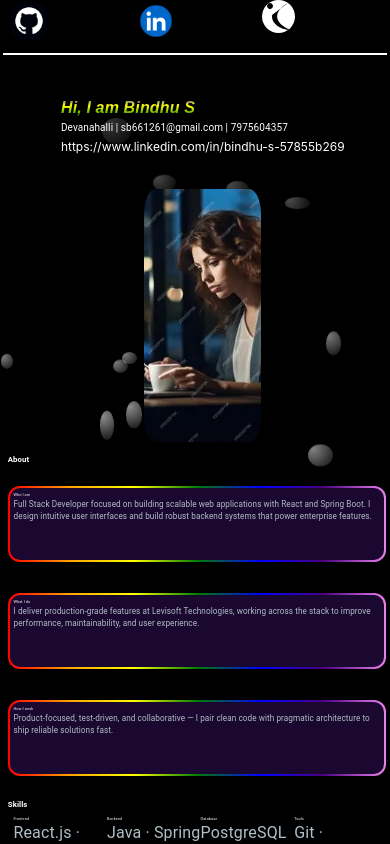
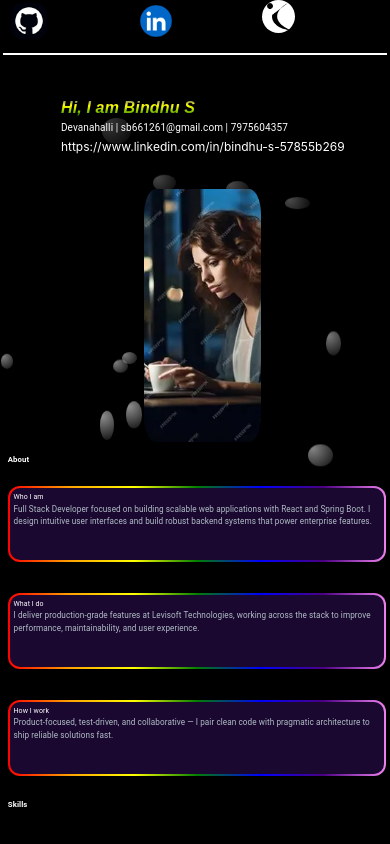
Before and after one commit to bindhuS7/Portfolio, a React (Create React App) app in the folder portfolio/: page / in a window 390 px wide. Built offline with nearby package versions, Linux system fonts and the light colour scheme; some icons are missing.

Commit message:
responsive about & contact SKILLS

```diff
--- a/portfolio/src/Style.jsx
+++ b/portfolio/src/Style.jsx
@@ -1,6 +1,6 @@
 export const primaryHead = { fontSize: "2vw", color: '#FFFFFF', fontWeight: 'bold', textTransform: "capitalize" }
-export const secondaryHead = { fontSize: "1vw", color: '#FFFFFF', fontWeight: 'bold',fontWeight:"1vw" }
-export const normalText = { color: "#B0BEC5" }
+export const secondaryHead = { fontSize:{xs:"1.8vw",sm:"1vw",md:"1vw",lg:"1vw",xl:"1vw"}, color: '#FFFFFF', fontWeight: 'bold',fontWeight:"1vw" }
+export const normalText = { color: "#B0BEC5",fontSize:{xs:"1.8vw",sm:"1vw",md:"1vw",lg:"1vw",xl:"1vw"} }
 export const normalTextwithtextDecorationNone = { color: "#B0BEC5", textDecoration: "none" }
 export const aboutcontentdes={ color: "#B0BEC5",fontSize:{xs:"2.1vw",sm:"1.8vw",md:"1.5vw",lg:"1.2vw",xl:"1vw"} }
 export const aboutBox = {
@@ -26,4 +26,12 @@ export const aboutBox = {
   // transition: "all 0.3s ease",
 // }
 }
-export const skillBox = { display: "flex", justifyContent: "flex-start", flexDirection: "column", alignItems: "start", width: "22%", padding: "1%", height: "45%" }
+export const skillBox = { display: "flex", justifyContent: "flex-start", flexDirection: "column", alignItems: "start",
+   width: {
+    xs:"98%",
+    sm:"23%",
+    md:"23%",
+    lg:"23%",
+    xl:"23%"
+   },
+   padding: "1%", height:{xs:"90%",sm:"45%",md:"45%",lg:"45%",xl:"45%"} }
--- a/portfolio/src/components/Skills.jsx
+++ b/portfolio/src/components/Skills.jsx
@@ -5,9 +5,9 @@ import { motion } from 'framer-motion';
 const MotionBox = motion(Box);
 const Skills = () => {
     return (
-        <Box sx={{ backgroundColor: "transparent", height: "5vh", display: 'flex', justifyContent: "space-between", flexDirection: "column", padding: "2% 2% 2% 2%", marginBottom: "10vh" }}>
+        <Box sx={{ backgroundColor: "transparent", height: {xs:"25vh",sm:"5vh",md:"5vh",lg:"5vh",xl:"5vh"}, display: 'flex', justifyContent: "space-between", flexDirection:"column", padding: "2% 2% 2% 2%", marginBottom: "10vh" }}>
             <Typography sx={primaryHead}>skills</Typography>
-            <Box sx={{ height: "70%", display: 'flex', justifyContent: "space-around" }}>
+            <Box sx={{ height: "80%", display: 'flex', justifyContent: "space-around", flexDirection: {xs:"column",sm:"row",md:"row",lg:"row",xl:"row"}, }}>
                <MotionBox
                     initial={{ opacity: 0, y: 50 }}
                     whileInView={{ opacity: 1, y: 0 }}
```
